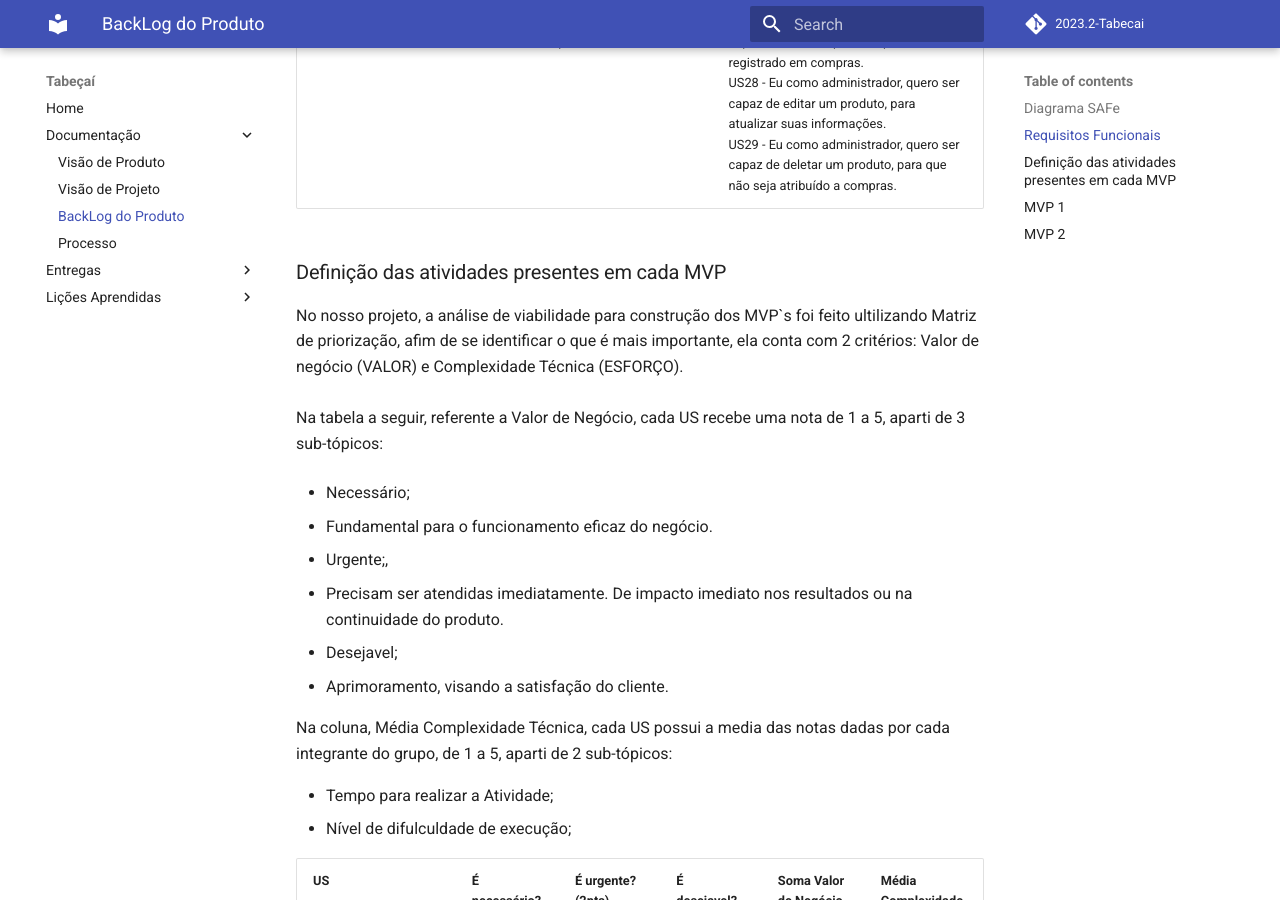
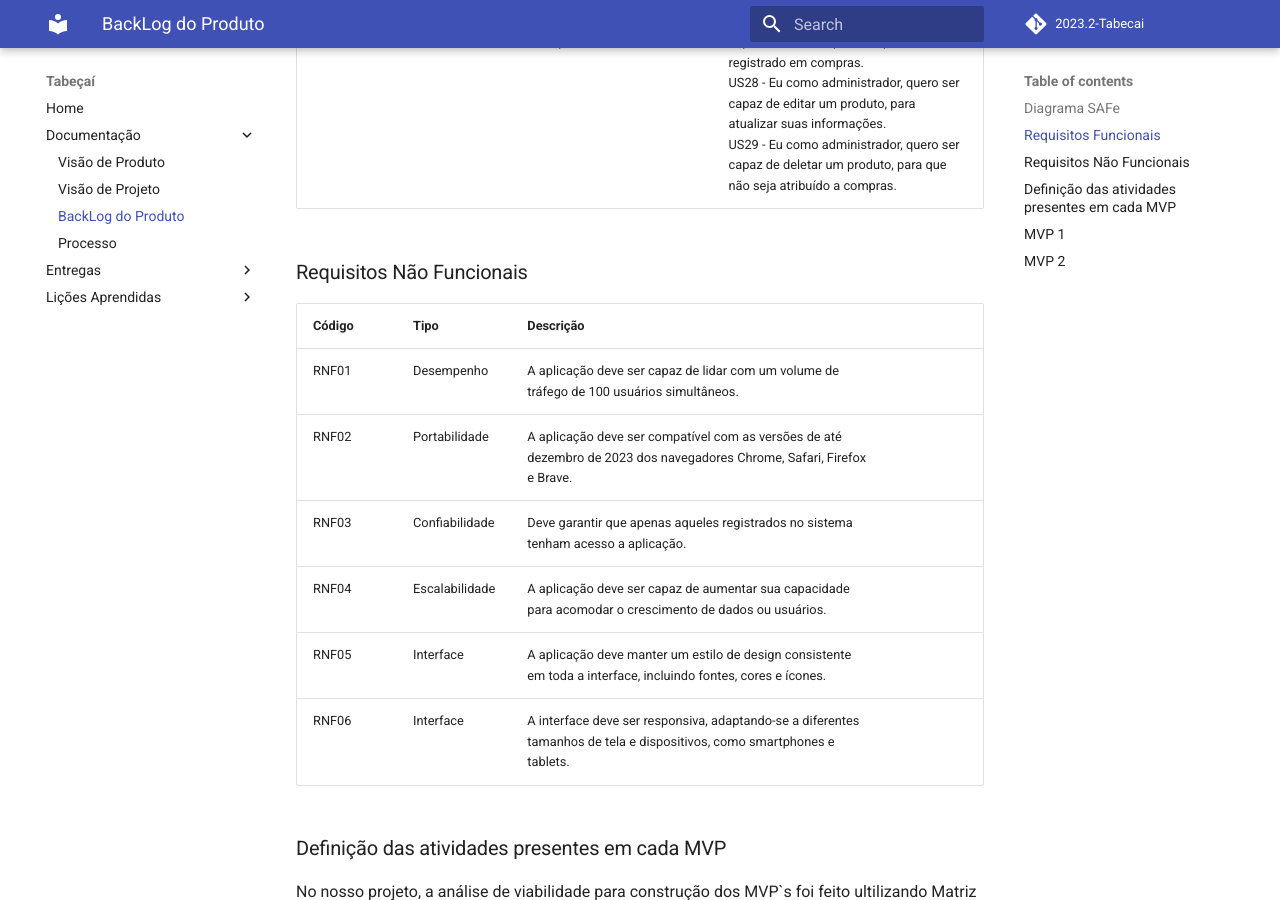
Before and after one commit to mdsreq-fga-unb/2023.2-Tabecai, an MkDocs documentation site: the page built from docs/backlog_produto.md, in a window 1280 px wide and 900 px high, scrolled down 2621 px. Built offline with MkDocs 1.6.1 and Material for MkDocs 9.7.7, drawn with Linux system fonts in a browser that asks for light colours; comment, search, counter and statistics services are not loaded.

Commit message:
feat: Requisitos Não Funcionais

```diff
--- a/docs/backlog_produto.md
+++ b/docs/backlog_produto.md
@@ -16,6 +16,18 @@
 | Caixa           | Gerenciamento de Caixa                        | Gerar relatório do caixa       | US22 - Eu como administrador, quero ser capaz de gerar o relatório de um caixa, para ter um melhor planejamento.      |
 | Caixa           | Gerenciamento de Caixa                      | Criar, ler, editar e deletar caixa              | US23 - Eu como administrador, quero ser capaz de ler um caixa, para poder gerar as informações do mesmo.<br>US24 - Eu como administrador, quero ser capaz de criar um caixa, para poder ter vendas.<br>US25 - Eu como administrador, quero ser capaz de deletar um caixa, para dizer que ele não existe mais na loja.<br>US26 -Eu como administrador, quero ser capaz de editar uma caixa, para mudar o responsável.      |
 |Caixa           |Gerenciamento de Produto                     |Criar, ler, editar e deletar produto               |US27 - Eu como administrador, quero ser capaz de criar um produto, para ser registrado em compras.<br>US28 - Eu como administrador, quero ser capaz de editar um produto, para atualizar suas informações.<br>US29 - Eu como administrador, quero ser capaz de deletar um produto, para que não seja atribuído a compras.|
+
+### Requisitos Não Funcionais
+
+| Código | Tipo           | Descrição                                                                                                                |   |
+|--------|----------------|--------------------------------------------------------------------------------------------------------------------------|---|
+| RNF01  | Desempenho     | A aplicação deve ser capaz de lidar com um volume de tráfego de 100 usuários simultâneos.                                |   |
+| RNF02  | Portabilidade  | A aplicação deve ser compatível com as versões de até dezembro de 2023 dos navegadores Chrome, Safari, Firefox e Brave.  |   |
+| RNF03  | Confiabilidade | Deve garantir que apenas aqueles registrados no sistema tenham acesso a aplicação.                                       |   |
+| RNF04  | Escalabilidade | A aplicação deve ser capaz de aumentar sua capacidade para acomodar o crescimento de dados ou usuários.                  |   |
+| RNF05  | Interface      | A aplicação deve manter um estilo de design consistente em toda a interface, incluindo fontes, cores e ícones.           |   |
+| RNF06  | Interface      | A interface deve ser responsiva, adaptando-se a diferentes tamanhos de tela e dispositivos, como smartphones e tablets.  |   |
+
 
 ### Definição das atividades presentes em cada MVP
 
```
